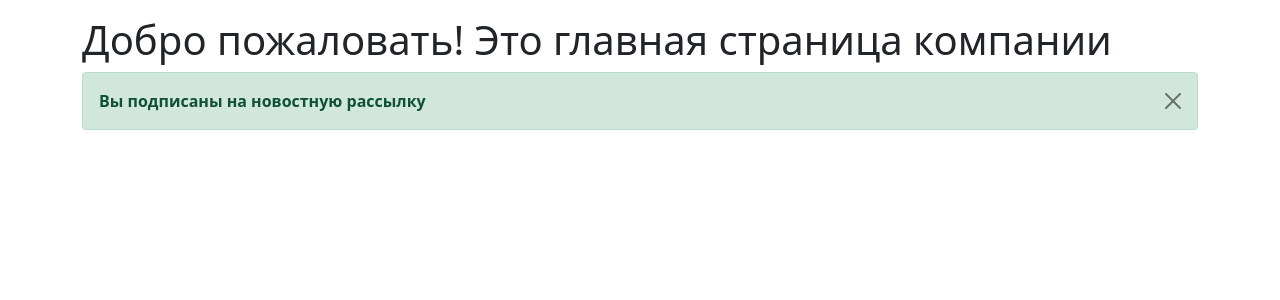
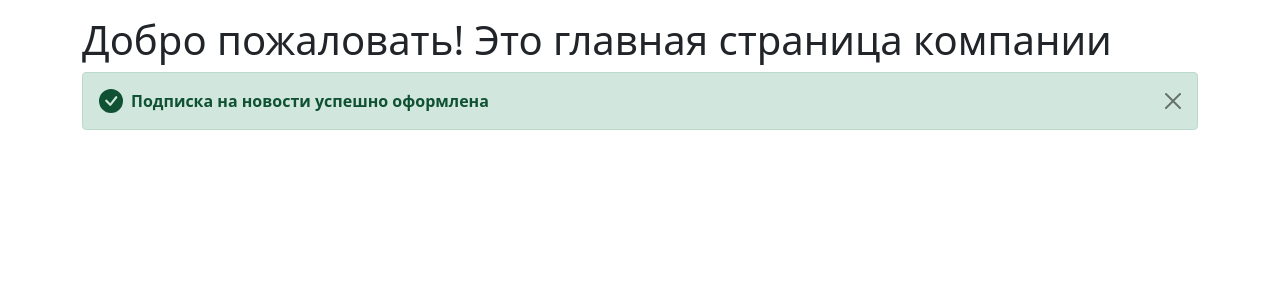
Before and after one commit to vntsvetkov/django_education, a Django app: page /subscribe/ in a window 1280 px wide. Shown: the part 92-392 px from the top of the page. Run offline with Django 4.2, Linux system fonts and the light colour scheme; some libraries are stand-ins or nearby versions.

Commit message:
Исправил всплывающе окно

```diff
--- a/Django/mainproject/new_app/templates/main.html
+++ b/Django/mainproject/new_app/templates/main.html
@@ -4,10 +4,9 @@
     <div class="container">
         <h1> Добро пожаловать! Это главная страница компании </h1>
 
-        <div class="alert alert-success alert-dismissible fade show" role="alert">
-            <strong>{{ message }}</strong>
-            <button type="button" class="btn-close" data-bs-dismiss="alert" aria-label="Close"></button>
-        </div>
+        {% autoescape off %}
+            {{ subscribe }}
+        {% endautoescape %}
 
     </div>
 {% endblock content %}
--- a/Django/mainproject/new_app/views.py
+++ b/Django/mainproject/new_app/views.py
@@ -140,6 +140,12 @@ class FormManage:
 
         time.sleep(1)
         return render(request, 'main.html', {
-                "message": "Вы подписаны на новостную рассылку",
-                "subscribe": True,
+                "subscribe": """ <div class="alert alert-success d-flex alert-dismissible fade show" role="alert">
+                                     <svg xmlns="http://www.w3.org/2000/svg" width="24" height="24" fill="currentColor" class="bi bi-exclamation-triangle-fill flex-shrink-0 me-2" viewBox="0 0 16 16" role="img" aria-label="Warning:">
+                                        <path d="M16 8A8 8 0 1 1 0 8a8 8 0 0 1 16 0zm-3.97-3.03a.75.75 0 0 0-1.08.022L7.477 9.417 5.384 7.323a.75.75 0 0 0-1.06 1.06L6.97 11.03a.75.75 0 0 0 1.079-.02l3.992-4.99a.75.75 0 0 0-.01-1.05z"/>
+                                    </svg>
+                                    <strong> Подписка на новости успешно оформлена </strong>
+                                    <button type="button" class="btn-close" data-bs-dismiss="alert" aria-label="Close"></button>
+                                 </div>
+                             """
             })
```
